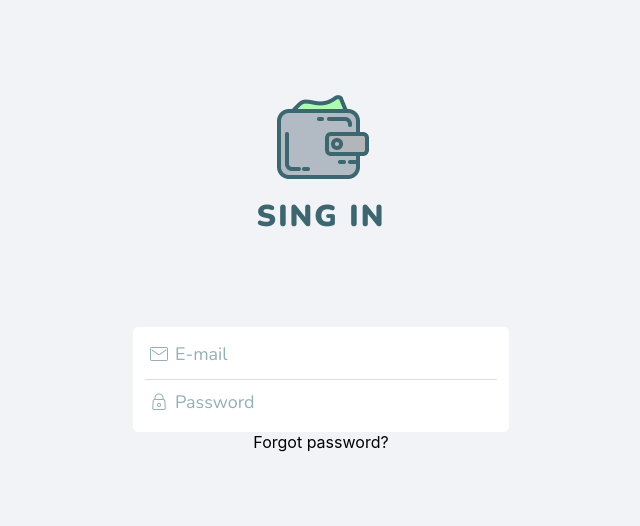
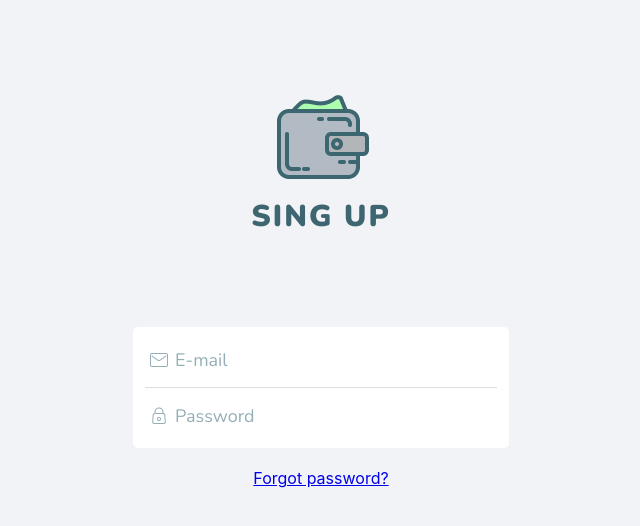
Before and after one commit to jakhongir-av/E-wallet, a React (Create React App) app: page / in a window 1280 px wide. Shown: the top 526 px of the page, without its empty margins (319-959 px from the left). Built offline with nearby package versions, Linux system fonts and the light colour scheme.

Commit message:
Initial commit

```diff
--- a/src/pages/signUp/SignUp.js
+++ b/src/pages/signUp/SignUp.js
@@ -10,7 +10,7 @@ function SignUp() {
       <header>
         <div className="header__logo">
           <img src={logo} alt="Logo" />
-          <h2>SING IN</h2>
+          <h2>SING UP</h2>
         </div>
       </header>
       <main>
@@ -35,7 +35,9 @@ function SignUp() {
             </div>
           </div>
           {/* Link */}
-          <a>Forgot password?</a>
+          <div className="form__anchor">
+            <a href="#">Forgot password?</a>
+          </div>
           {/* Btns */}
         </form>
       </main>
--- a/src/pages/signUp/signUp.css
+++ b/src/pages/signUp/signUp.css
@@ -33,6 +33,7 @@ input {
     padding: 16px 12px;
     padding-left: 30px;
     border: none;
+    font-size: 20px;
 }
 
 input::placeholder {
@@ -43,13 +44,17 @@ input::placeholder {
     color: #94AFB6;
 }
 
+input:focus {
+    outline: none;
+}
+
 .email__input {
     border-bottom: 1px solid #DDDDDD;
 }
 
 .input__frames {
     position: absolute;
-    top: 10px;
+    top: calc(50% - 12px);
     left: 2px;
 }
 
@@ -62,3 +67,8 @@ input::placeholder {
     padding: 5px 12px;
     border-radius: 5px;
 }
+
+.form__anchor {
+    display: flex;
+    margin-top: 20px;
+}
```
